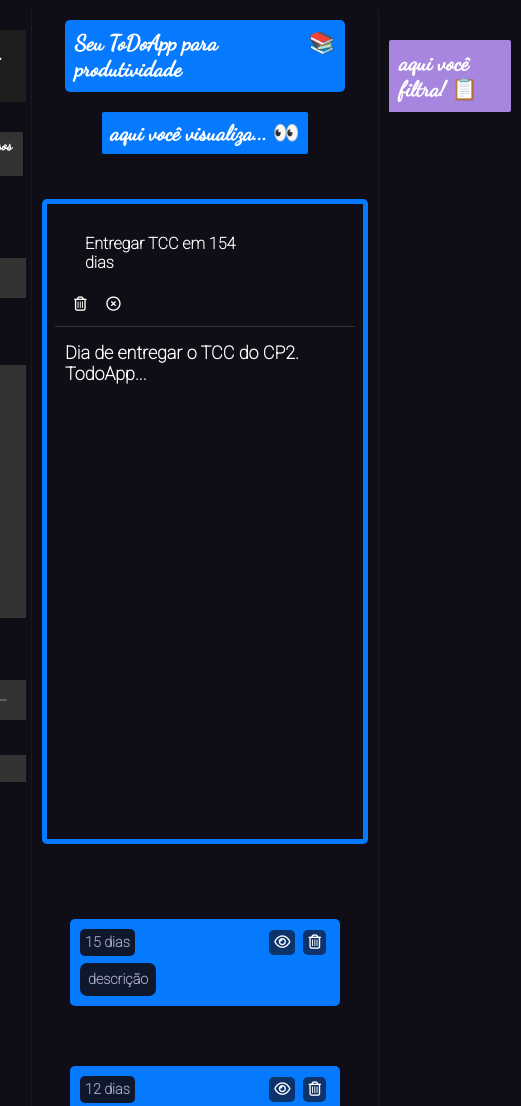
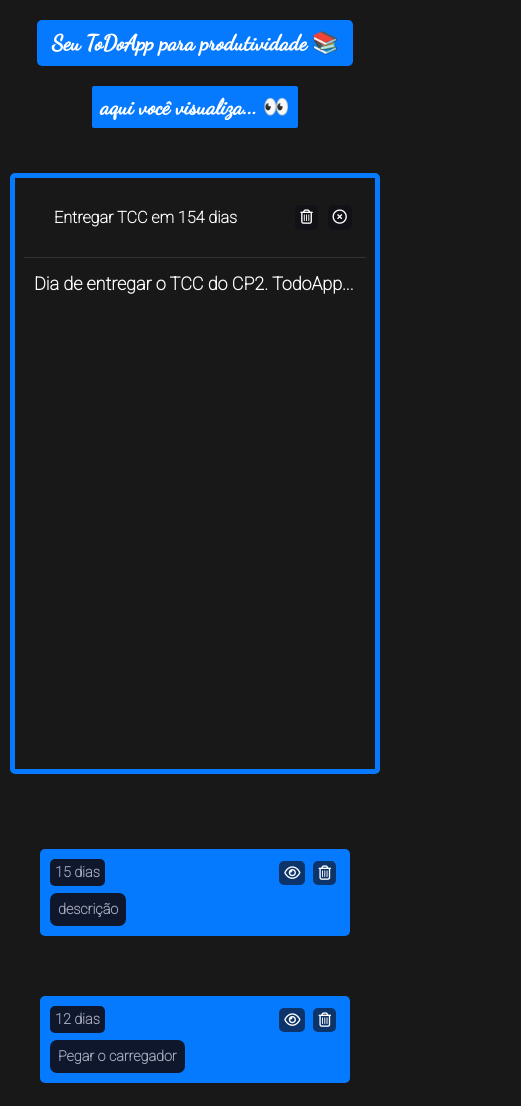
Before and after one commit to arthu0x07/TaskManagerTCCWebPage, a plain HTML site: page index.html in a window 390 px wide. Shown: the top 1106 px of the page, 521 px wide, since content can reach past the window. Drawn offline with Linux system fonts and the light colour scheme; a web font is replaced by a local one.

Commit message:
problema na responsividade dos cards resolvido - projeto responsivo - começar a projetar o javascript dnv

```diff
--- a/style.css
+++ b/style.css
@@ -6,7 +6,7 @@
   text-decoration: none;
   font-family: 'Roboto';
   color: rgba(245, 245, 245, 0.788);
-  background-color: #0f0e17;
+  background-color: #181818;
   color: #a7a9be;
 }
 
@@ -34,7 +34,7 @@ body {
   font-family: 'Dancing Script';
 }
 
-.main-subtitle{
+.main-subtitle {
   margin-top: 20px;
   color: #fffffe;
   background-color: #067aff;
@@ -115,7 +115,6 @@ body {
   box-sizing: border-box;
   color: #fffffe;
   resize: none;
-
 }
 
 .descricao-tarefa-expandida::placeholder {
@@ -157,8 +156,8 @@ body {
 }
 
 .cards {
-  min-width: 270px;
-  width: 50%;
+  min-width: 280px;
+  width: 30%;
   margin: 10px;
   flex-grow: 1;
   font-weight: 900;
@@ -268,7 +267,7 @@ body {
   font-style: normal;
 }
 
-#text-menucreate{
+#text-menucreate {
   margin-top: 30px;
   align-self: center;
   background-color: #333333;
@@ -309,7 +308,6 @@ body {
   padding: 5px;
   font-size: 2rem;
   font-family: 'Roboto';
-
 }
 
 .conteiner-forms input:focus-visible {
@@ -336,16 +334,16 @@ body {
   outline: -webkit-focus-ring-color auto 0px;
 }
 
-#date{
-  color:#fffffe7a;
+#date {
+  color: #fffffe7a;
   display: flex;
   height: 40px;
 }
 
-#date::placeholder{
+#date::placeholder {
 }
 
-#botaoenviar{
+#botaoenviar {
   width: 100%;
   height: auto;
   margin-bottom: 30px;
@@ -357,7 +355,6 @@ body {
   padding: 5px;
   font-size: 2rem;
   font-family: 'Dancing Script';
-
 }
 
 .menu-organize {
@@ -430,9 +427,33 @@ body {
   }
 }
 
+@media (max-width: 1024px) {
+  .menu-organize {
+    display: none;
+  }
+
+  .main-conteiner {
+    width: 60%;
+  }
+
+  .menu-create {
+    width: 40%;
+  }
+}
+
 @media (max-width: 890px) {
   html {
     font-size: 55%;
+  }
+}
+
+@media (max-width: 768px) {
+  .main-conteiner {
+    width: 100%;
+  }
+
+  .menu-create {
+    display: none;
   }
 }
 
@@ -440,4 +461,8 @@ body {
   html {
     font-size: 45%;
   }
+
+  .cards{
+    min-width: 190px;
+  }
 }
```
